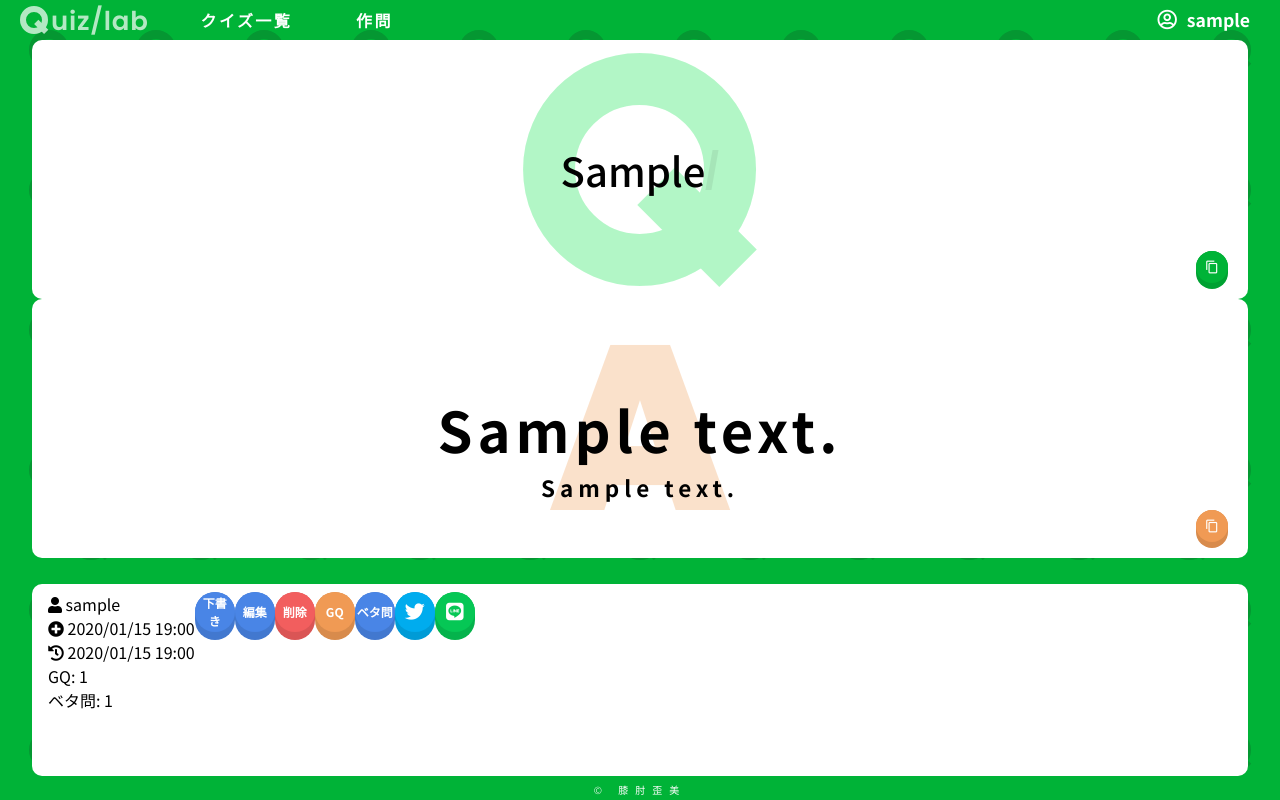
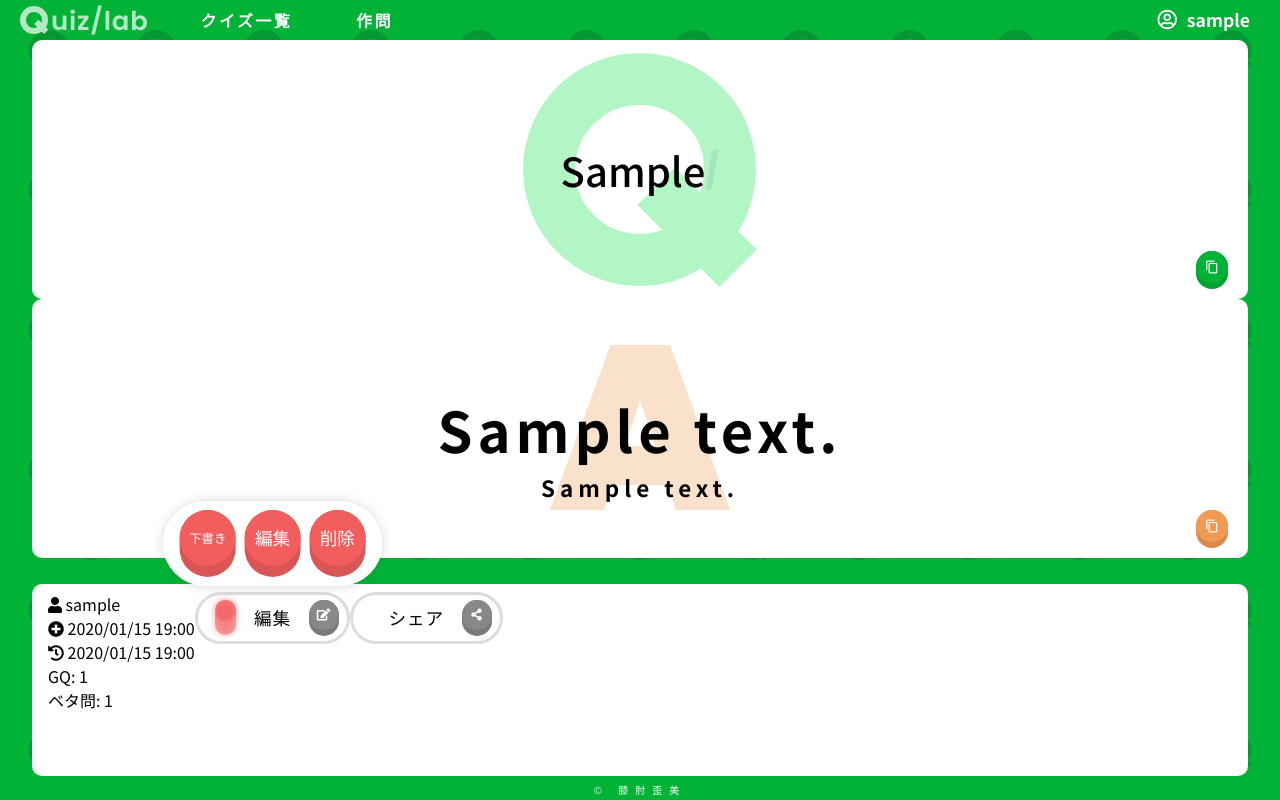
Before and after one commit to morihey-yabusaka/QuizSlashLab, a Django app: page /quiz/detail/1 in a window 1280 px wide. Run offline with Django 4.2, Linux system fonts and the light colour scheme; a user stored in the database is signed in; tables that the repository leaves empty hold one stand-in row (values such as "Sample post"); parts of the project's set-up code (start-up, migrations or seed data) failed here and were passed over.

Commit message:
update detail view

```diff
--- a/app/static/css/style.css
+++ b/app/static/css/style.css
@@ -551,6 +551,14 @@ footer {
   filter: saturate(1);
 }
 
+.on > .light {
+  filter: drop-shadow(0 0 3px var(--color));
+}
+.on > .light:after, .on > .light:before {
+  opacity: 0.5;
+  filter: saturate(1);
+}
+
 input[type=checkbox], input[type=radio] {
   display: none;
 }
@@ -653,6 +661,44 @@ input[type=checkbox]:checked + label .light:after, input[type=checkbox]:checked
 }
 .notice_list .notice_item.copy.a span {
   color: var(--orange);
+}
+
+.popup {
+  --widnow-margin: .5em;
+  position: relative;
+}
+.popup.click.on .window {
+  visibility: visible;
+  opacity: 1;
+}
+.popup.left .window {
+  right: calc(100% + var(--widnow-margin));
+}
+.popup.right .window {
+  left: calc(100% + var(--widnow-margin));
+}
+.popup.top .window {
+  bottom: calc(100% + var(--widnow-margin));
+}
+.popup.bottom .window {
+  top: calc(100% + var(--widnow-margin));
+}
+.popup.left.center .window, .popup.right.center .window {
+  top: 50%;
+  transform: translateY(-50%);
+}
+.popup.top.center .window, .popup.bottom.center .window {
+  left: 50%;
+  transform: translateX(-50%);
+}
+.popup .window {
+  position: absolute;
+  visibility: hidden;
+  background: #fff;
+  box-shadow: 0 0 15px -5px #0005;
+  opacity: 0;
+  transition: 0.2s;
+  z-index: 10;
 }
 
 .quiz.list .main {
@@ -996,32 +1042,47 @@ input[type=checkbox]:checked + label .light:after, input[type=checkbox]:checked
   display: flex;
   z-index: 2;
 }
-.page.quiz.detail .main .info .btns .btn, .page.quiz.delete .main .info .btns .btn, .page.quiz.create .main .info .btns .btn, .page.quiz.update .main .info .btns .btn {
-  --size: 40px;
+.page.quiz.detail .main .info .btns .btn_group, .page.quiz.delete .main .info .btns .btn_group, .page.quiz.create .main .info .btns .btn_group, .page.quiz.update .main .info .btns .btn_group {
+  display: flex;
+  border: 3px solid #ddd;
+  border-radius: 1000px;
+  padding: 0.3em 1em;
+  padding-right: 0.5em;
+  height: -webkit-min-content;
+  height: -moz-min-content;
+  height: min-content;
+  align-items: center;
+  font-size: 1.1rem;
 }
-.page.quiz.detail .main .info .btns .btn:not(.share), .page.quiz.delete .main .info .btns .btn:not(.share), .page.quiz.create .main .info .btns .btn:not(.share), .page.quiz.update .main .info .btns .btn:not(.share) {
-  font-size: 12px;
-  font-weight: 600;
+.page.quiz.detail .main .info .btns .btn_group .light, .page.quiz.delete .main .info .btns .btn_group .light, .page.quiz.create .main .info .btns .btn_group .light, .page.quiz.update .main .info .btns .btn_group .light {
+  --size: 2em;
 }
-.page.quiz.detail .main .info .btns .gq, .page.quiz.delete .main .info .btns .gq, .page.quiz.create .main .info .btns .gq, .page.quiz.update .main .info .btns .gq {
-  --color1: var(--orange);
+.page.quiz.detail .main .info .btns .btn_group .text, .page.quiz.delete .main .info .btns .btn_group .text, .page.quiz.create .main .info .btns .btn_group .text, .page.quiz.update .main .info .btns .btn_group .text {
+  letter-spacing: 0.05em;
+  font-weight: 500;
+  margin: 0 1em;
 }
-.page.quiz.detail .main .info .btns .beta, .page.quiz.delete .main .info .btns .beta, .page.quiz.create .main .info .btns .beta, .page.quiz.update .main .info .btns .beta {
-  --color1: var(--blue);
-  font-size: 12px !important;
+.page.quiz.detail .main .info .btns .btn_group > .btn, .page.quiz.delete .main .info .btns .btn_group > .btn, .page.quiz.create .main .info .btns .btn_group > .btn, .page.quiz.update .main .info .btns .btn_group > .btn {
+  --size: 1.5em;
+  --color1: #888;
 }
-.page.quiz.detail .main .info .btns .update, .page.quiz.detail .main .info .btns .draft, .page.quiz.detail .main .info .btns .publish, .page.quiz.delete .main .info .btns .update, .page.quiz.delete .main .info .btns .draft, .page.quiz.delete .main .info .btns .publish, .page.quiz.create .main .info .btns .update, .page.quiz.create .main .info .btns .draft, .page.quiz.create .main .info .btns .publish, .page.quiz.update .main .info .btns .update, .page.quiz.update .main .info .btns .draft, .page.quiz.update .main .info .btns .publish {
-  --color1: var(--blue);
+.page.quiz.detail .main .info .btns .btn_group > .btn i, .page.quiz.delete .main .info .btns .btn_group > .btn i, .page.quiz.create .main .info .btns .btn_group > .btn i, .page.quiz.update .main .info .btns .btn_group > .btn i {
+  font-size: 0.6em;
 }
-.page.quiz.detail .main .info .btns .draft, .page.quiz.delete .main .info .btns .draft, .page.quiz.create .main .info .btns .draft, .page.quiz.update .main .info .btns .draft {
-  font-size: 12px !important;
+.page.quiz.detail .main .info .btns .btn_group .window, .page.quiz.delete .main .info .btns .btn_group .window, .page.quiz.create .main .info .btns .btn_group .window, .page.quiz.update .main .info .btns .btn_group .window {
+  display: flex;
+  padding: 0.5em 1em;
+  border-radius: 1000px;
 }
-.page.quiz.detail .main .info .btns .sns, .page.quiz.delete .main .info .btns .sns, .page.quiz.create .main .info .btns .sns, .page.quiz.update .main .info .btns .sns {
-  display: flex;
+.page.quiz.detail .main .info .btns .btn_group .window > *:not(:first-child), .page.quiz.delete .main .info .btns .btn_group .window > *:not(:first-child), .page.quiz.create .main .info .btns .btn_group .window > *:not(:first-child), .page.quiz.update .main .info .btns .btn_group .window > *:not(:first-child) {
+  margin-left: 0.5em;
 }
-.page.quiz.detail .main .info .btns button, .page.quiz.delete .main .info .btns button, .page.quiz.create .main .info .btns button, .page.quiz.update .main .info .btns button {
-  border: none;
-  background: none;
+.page.quiz.detail .main .info .btns .btn_group .window .btn, .page.quiz.delete .main .info .btns .btn_group .window .btn, .page.quiz.create .main .info .btns .btn_group .window .btn, .page.quiz.update .main .info .btns .btn_group .window .btn {
+  --size: 3.5rem;
+  font-size: 1em;
+}
+.page.quiz.detail .main .info .btns .btn_group .window .btn.draft, .page.quiz.delete .main .info .btns .btn_group .window .btn.draft, .page.quiz.create .main .info .btns .btn_group .window .btn.draft, .page.quiz.update .main .info .btns .btn_group .window .btn.draft {
+  font-size: 0.7em;
 }
 
 .page.quiz.delete form {
--- /dev/null
+++ b/app/static/js/popup.js
@@ -0,0 +1,11 @@
+window.addEventListener("DOMContentLoaded", _ => {
+  var popupElms = getElms(".popup")
+  for(var popupElm of popupElms) {
+    console.log(popupElm)
+    var popupTriger = popupElm.querySelector(".click")
+    console.log(popupTriger)
+    popupTriger.addEventListener("click", e => {
+      popupElm.classList.toggle("on")
+    })
+  }
+})
--- a/app/static/scss/comp/_light.scss
+++ b/app/static/scss/comp/_light.scss
@@ -36,6 +36,14 @@
   }
 }
 
+.on > .light {
+  filter: drop-shadow(0 0 3px var(--color));
+  &:after, &:before {
+    opacity: .5;
+    filter: saturate(1);
+  }
+}
+
 input[type=checkbox], input[type=radio] {
   display: none;
 
--- /dev/null
+++ b/app/static/scss/comp/_popup.scss
@@ -0,0 +1,46 @@
+.popup {
+  --widnow-margin: .5em;
+  position: relative;
+
+  &.hover {}
+
+  &.click {
+    &.on {
+      .window {
+        visibility: visible;
+        opacity: 1;
+      }
+    }
+  }
+
+  &.left {.window { right: calc(100% + var(--widnow-margin)); }}
+  &.right {.window { left: calc(100% + var(--widnow-margin)); }}
+  &.top {.window { bottom: calc(100% + var(--widnow-margin)); }}
+  &.bottom {.window { top: calc(100% + var(--widnow-margin)); }}
+  &.left, &.right {
+    &.center {
+      .window {
+        top: 50%;
+        transform: translateY(-50%);
+      }
+    }
+  }
+  &.top, &.bottom {
+    &.center {
+      .window {
+        left: 50%;
+        transform: translateX(-50%);
+      }
+    }
+  }
+
+  .window {
+    position: absolute;
+    visibility: hidden;
+    background: #fff;
+    box-shadow: 0 0 15px -5px #0005;
+    opacity: 0;
+    transition: .2s;
+    z-index: 10;
+  }
+}
--- a/app/static/scss/quiz/_detail.scss
+++ b/app/static/scss/quiz/_detail.scss
@@ -187,34 +187,53 @@
           display: flex;
           z-index: 2;
 
-          .btn {
-            --size: 40px;
-          }
+          .btn_group {
+            display: flex;
+            border: 3px solid #ddd;
+            border-radius: 1000px;
+            padding: .3em 1em;
+            padding-right: .5em;
+            height: min-content;
+            align-items: center;
+            font-size: 1.1rem;
 
-          .btn:not(.share) {
-            font-size: 12px;
-            font-weight: 600;
-          }
-          .gq {
-            --color1: var(--orange);
-          }
-          .beta {
-            --color1: var(--blue);
-            font-size: 12px !important;
-          }
-          .update, .draft, .publish {
-            --color1: var(--blue);
-          }
-          .draft {
-            font-size: 12px !important;
-          }
-          .sns {
-            display: flex;
-          }
+            .light {
+              --size: 2em;
+            }
 
-          button {
-            border: none;
-            background: none;
+            .text {
+              letter-spacing: .05em;
+              font-weight: 500;
+              margin: 0 1em;
+            }
+
+            & > .btn {
+              --size: 1.5em;
+              --color1: #888;
+
+              i {
+                font-size: .6em;
+              }
+            }
+
+            .window {
+              display: flex;
+              padding: 0.5em 1em;
+              border-radius: 1000px;
+
+              & > *:not(:first-child) {
+                margin-left: .5em;
+              }
+
+              .btn {
+                --size: 3.5rem;
+                font-size: 1em;
+
+                &.draft {
+                  font-size: .7em;
+                }
+              }
+            }
           }
         }
       }
--- a/app/static/scss/style.scss
+++ b/app/static/scss/style.scss
@@ -11,6 +11,7 @@
 @use 'comp/btn';
 @use 'comp/light';
 @use 'comp/notice';
+@use 'comp/popup';
 @use 'quiz/list';
 @use 'quiz/detail';
 @use 'quiz/delete';
--- a/app/templates/comp/head.html
+++ b/app/templates/comp/head.html
@@ -21,6 +21,7 @@
   <script src="{% static 'js/sns.js' %}"></script>
   <script src="{% static 'js/form-clear.js' %}"></script>
   <script src="{% static 'js/action_button.js' %}"></script>
+  <script src="{% static 'js/popup.js' %}"></script>
   <link rel="stylesheet" href=" {% static 'css/reset.css' %}">
   <link rel="stylesheet" href=" {% static 'css/style.css' %}">
 </head>
--- a/app/templates/quiz/detail.html
+++ b/app/templates/quiz/detail.html
@@ -74,11 +74,15 @@
         <i class="fas fa-history"></i>
         {{ quiz.updated_at|date:"Y/m/d H:i" }}
       </div>
+      {% comment %}
       <!-- TODO: このクイズをgqしている人一覧 -->
+      {% endcomment %}
       <div class="goodquiz">
         GQ: {{ quiz.good_quiz.count }}
       </div>
+      {% comment %}
       <!-- TODO: このクイズをbetamonしている人一覧 -->
+      {% endcomment %}
       <div class="betamon">
         ベタ問: {{ quiz.betamon.count }}
       </div>
@@ -94,8 +98,18 @@
     </div>
 
     <div class="btns">
-      <!-- TODO: まとめる．gq,beta,編集,シェアくらい．ポップアップでボタン表示 -->
+      {% comment %}
+        TODO: まとめる．gq,beta,編集,シェアくらい．ポップアップでボタン表示
+        TODO: 下書き，出題のnotice作製
+      {% endcomment %}
       {% if user == quiz.author %}
+        <div class="edit btn_group popup click top center on">
+          <div class="light"></div>
+          <div class="text">編集</div>
+          <div class="btn pop click">
+            <i class="fas fa-edit"></i>
+          </div>
+          <div class="window">
             {% if quiz.is_draft %}
               <form method="post">
                 {% csrf_token %}
@@ -113,14 +127,23 @@
             {% endif %}
             <a href="{% url 'app:quiz_update' quiz.pk %}" class="update btn">編集</a>
             <a href="{% url 'app:quiz_delete' quiz.pk %}" class="delete btn">削除</a>
+          </div>
+        </div>
       {% endif %}
 
-      {% include 'quiz/goodquiz.html' with quiz=quiz class='btn' cnt=False %}
+      <div class="share btn_group">
+        <div class="text">シェア</div>
+        <div class="btn">
+          <i class="fas fa-share-alt"></i>
+        </div>
+      </div>
+
+      <!-- {% include 'quiz/goodquiz.html' with quiz=quiz class='btn' cnt=False %}
       {% include 'quiz/betamon.html' with quiz=quiz class='btn' cnt=False %}
       <div class="sns">
         <a class="btn share" id="twitter" target="_blank" rel="noopener noreferrer"></a>
         <a class="btn share" id="line" target="_blank" rel="noopener noreferrer"></a>
-      </div>
+      </div> -->
     </div>
 
 
```
Also changed, not shown: 1 other file. Lines whose indentation alone changed are shown as unchanged.
